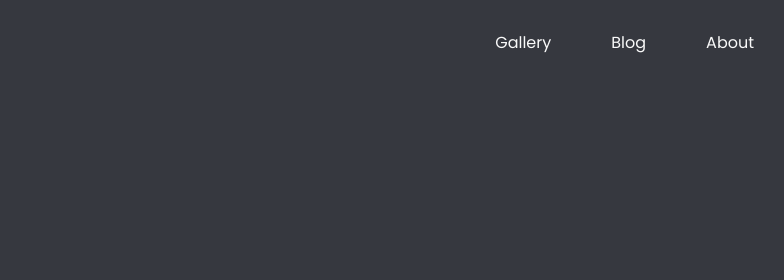
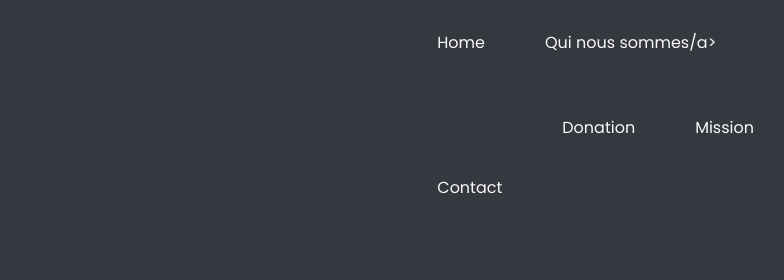
Before and after one commit to cocobtime/cda, a plain HTML site: page index.html in a window 1280 px wide. Shown: the top 280 px of the page, 496-1280 px from the left. Drawn offline with Linux system fonts and the light colour scheme; files whose address does not match are found by name.

Commit message:
Your commit message here

```diff
--- a/index.html
+++ b/index.html
@@ -29,9 +29,15 @@
       <label class="hamb" for="side-menu"><span class="hamb-line"></span></label>
       <nav class="nav">
           <ul class="menu">
-              <li><a href="#">Gallery</a></li>
-              <li><a href="#">Blog</a></li>
-              <li><a href="#">About</a></li>
+
+
+            <ul class="menu">
+               <li><a href="index.html">Home</a></li>
+               <li><a href="about.html">Qui nous sommes/a></li>
+               <li><a href="contact.html">Contact</a></li>
+               <li><a href="donation.html">Donation</a></li>
+               <li><a href="mission.html">Mission</a></li>
+           </ul>
           </ul>
       </nav>
   </header>
```
